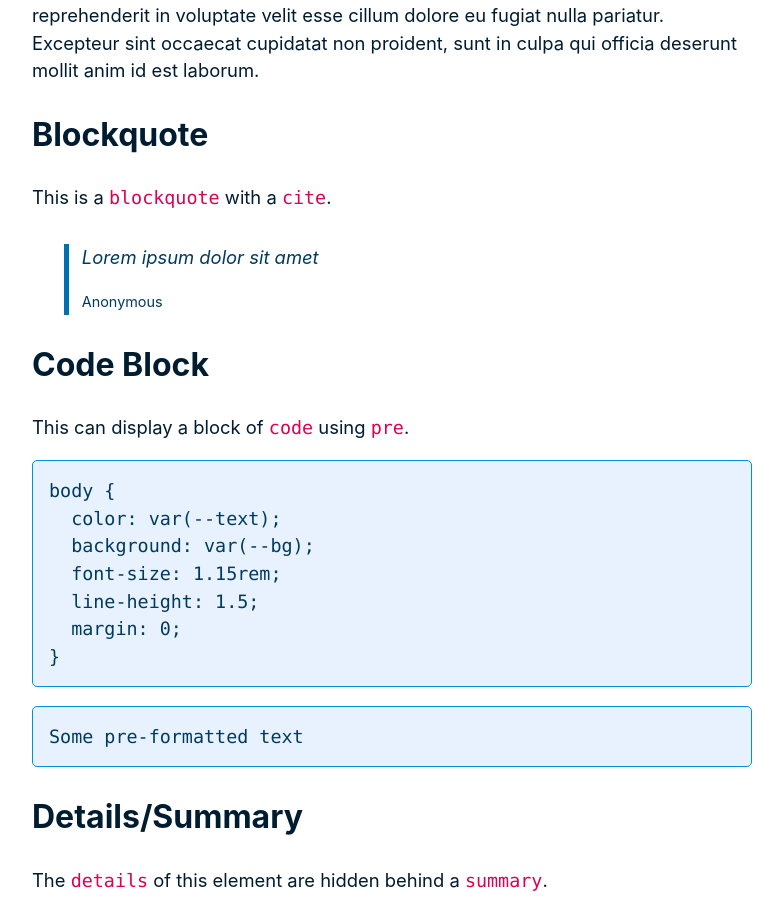
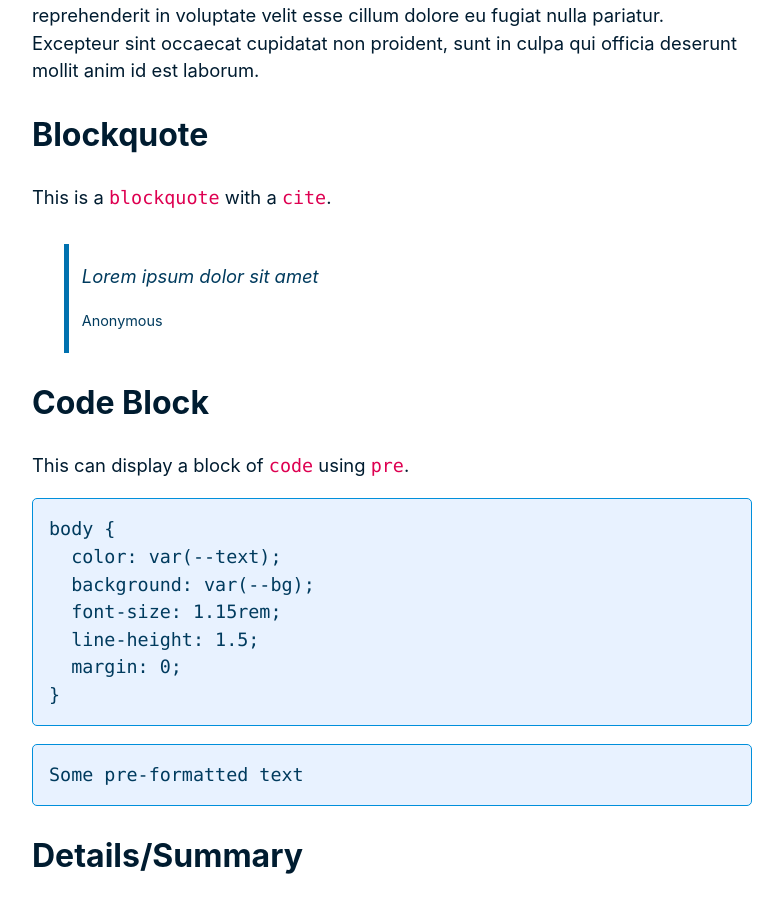
Before and after one commit to megdna/pond, a Jekyll site: the page built from style.md, in a window 1280 px wide. Shown: the part 1875-2783 px from the top of the page, without its empty margins (248-1031 px from the left). Built offline with Jekyll 4.4.1, drawn with Linux system fonts in a browser that asks for light colours.

Commit message:
Update styles

```diff
--- a/style.css
+++ b/style.css
@@ -131,11 +131,7 @@
   font-size: 0.9rem;
   text-align: center;
   margin-top: 2rem;
-  padding: 1rem 1rem 1rem 1rem;
-}
-
-footer > nav p {
-  margin: 0.5rem 0;
+  padding: 1rem 1rem 2rem 1rem;
 }
 
 footer > nav a {
@@ -291,7 +287,7 @@
   margin-inline-start: 2rem;
   margin-inline-end: 0;
   margin-block: 2rem;
-  padding: 0 0.8rem;
+  padding: 0.2rem 0.8rem;
 }
 
 cite {
--- a/style.md
+++ b/style.md
@@ -90,10 +90,10 @@
 
 1. Item 1
 2. Item 2
-    a. Item a
-    b. Item b
-        i. Item i
-        ii. Item ii
+  a. Item a
+  b. Item b
+    i. Item i
+    ii. Item ii
 
 
 ### Media
@@ -157,5 +157,5 @@
 			<td>Table Cell 5</td>
 		</tr>
 	</tbody>
-  <caption>Table Caption</caption>
 </table>
+<caption>Table Caption</caption>
```
Also changed, not shown: blog.md (+1 -0 lines).
